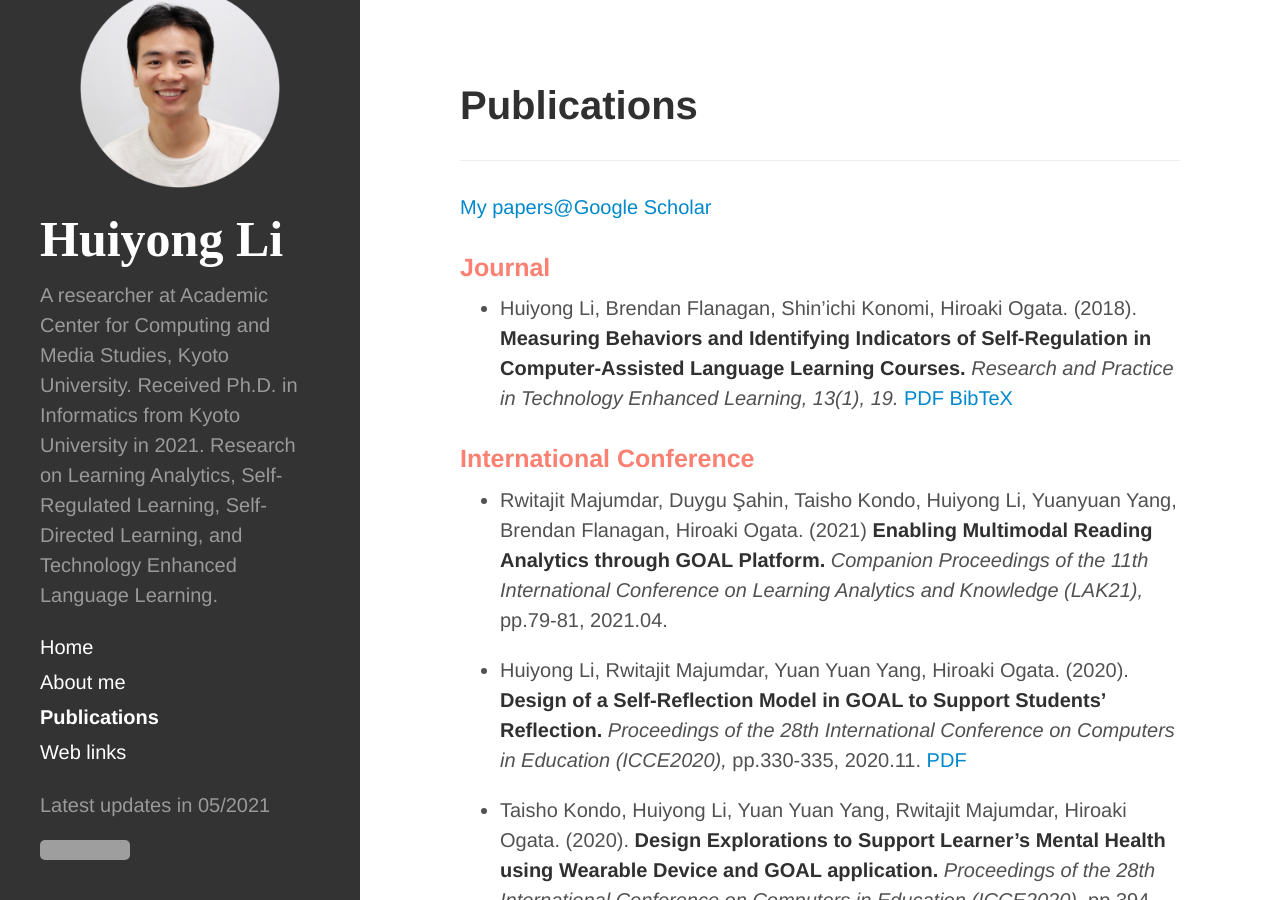
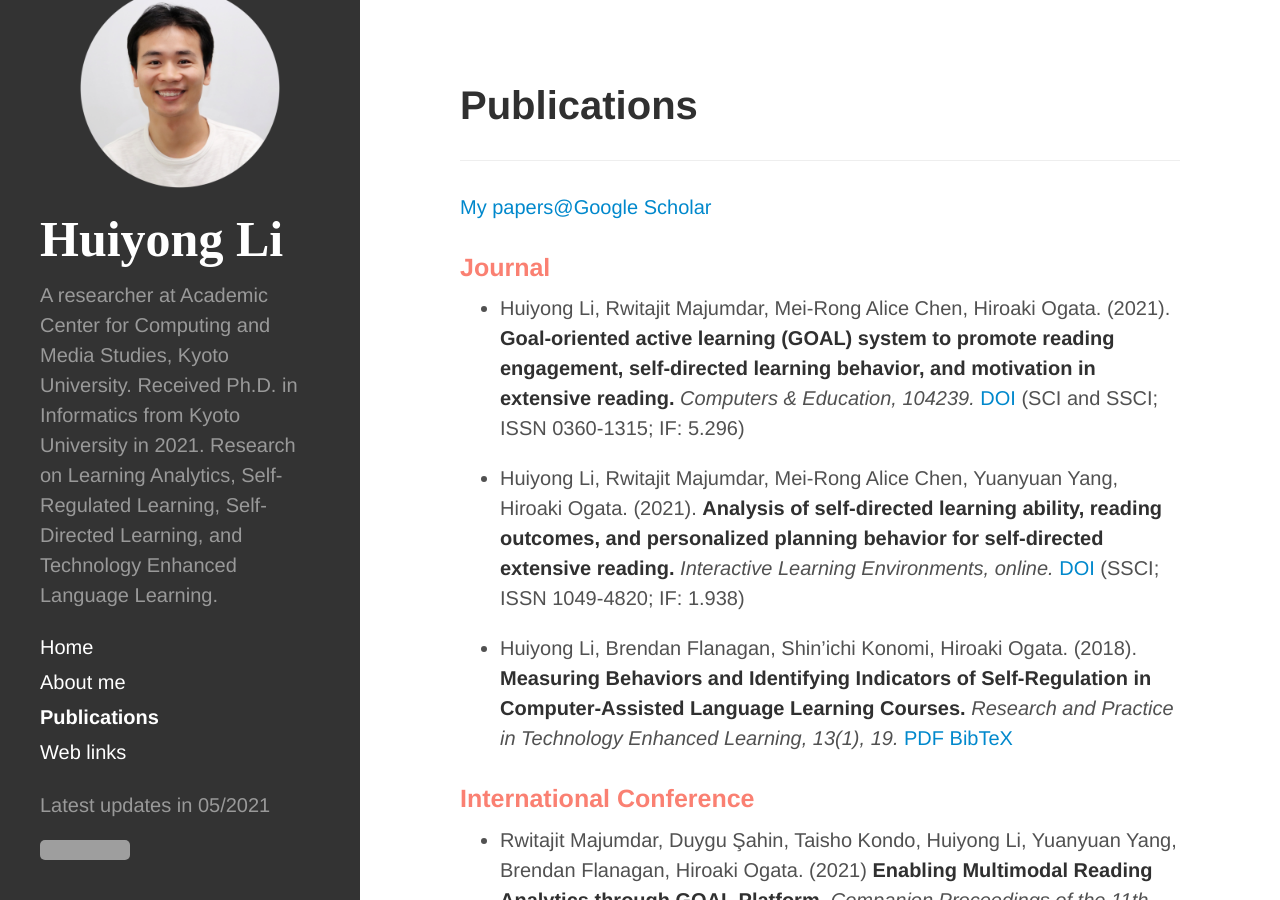
Before and after one commit to li-huiyong/li-huiyong.github.io, a Jekyll site: the page built from publications.md, in a window 1280 px wide and 900 px high. Built offline with Jekyll 4.4.1, drawn with Linux system fonts in a browser that asks for light colours; nearby versions of some CDN libraries; some web fonts are replaced; grey boxes are pictures that could not be loaded.

Commit message:
add C&E and ILE papers

```diff
--- a/publications.md
+++ b/publications.md
@@ -8,6 +8,10 @@
 [My papers@Google Scholar](https://scholar.google.com/citations?user=TlruLP0AAAAJ&hl=en){:target="_blank"}
 
 ### <span style="color: Salmon; ">Journal</span>
+
+* Huiyong Li, Rwitajit Majumdar, Mei-Rong Alice Chen, Hiroaki Ogata. (2021). **Goal-oriented active learning (GOAL) system to promote reading engagement, self-directed learning behavior, and motivation in extensive reading.** _Computers & Education, 104239._ [DOI](https://doi.org/10.1016/j.compedu.2021.104239){:target="_blank"} (SCI and SSCI; ISSN 0360-1315; IF: 5.296)
+
+* Huiyong Li, Rwitajit Majumdar, Mei-Rong Alice Chen, Yuanyuan Yang, Hiroaki Ogata. (2021). **Analysis of self-directed learning ability, reading outcomes, and personalized planning behavior for self-directed extensive reading.** _Interactive Learning Environments, online._ [DOI](https://doi.org/10.1080/10494820.2021.1937660){:target="_blank"} (SSCI; ISSN 1049-4820; IF: 1.938)
 
 * Huiyong Li, Brendan Flanagan, Shin’ichi Konomi, Hiroaki Ogata. (2018). **Measuring Behaviors and Identifying Indicators of Self-Regulation in Computer-Assisted Language Learning Courses.** _Research and Practice in Technology Enhanced Learning, 13(1), 19._ [PDF](https://rdcu.be/bcFJv){:target="_blank"} [BibTeX](https://li-huiyong.github.io/resources/li2018measuring.bib){:target="_blank"}
 
```
